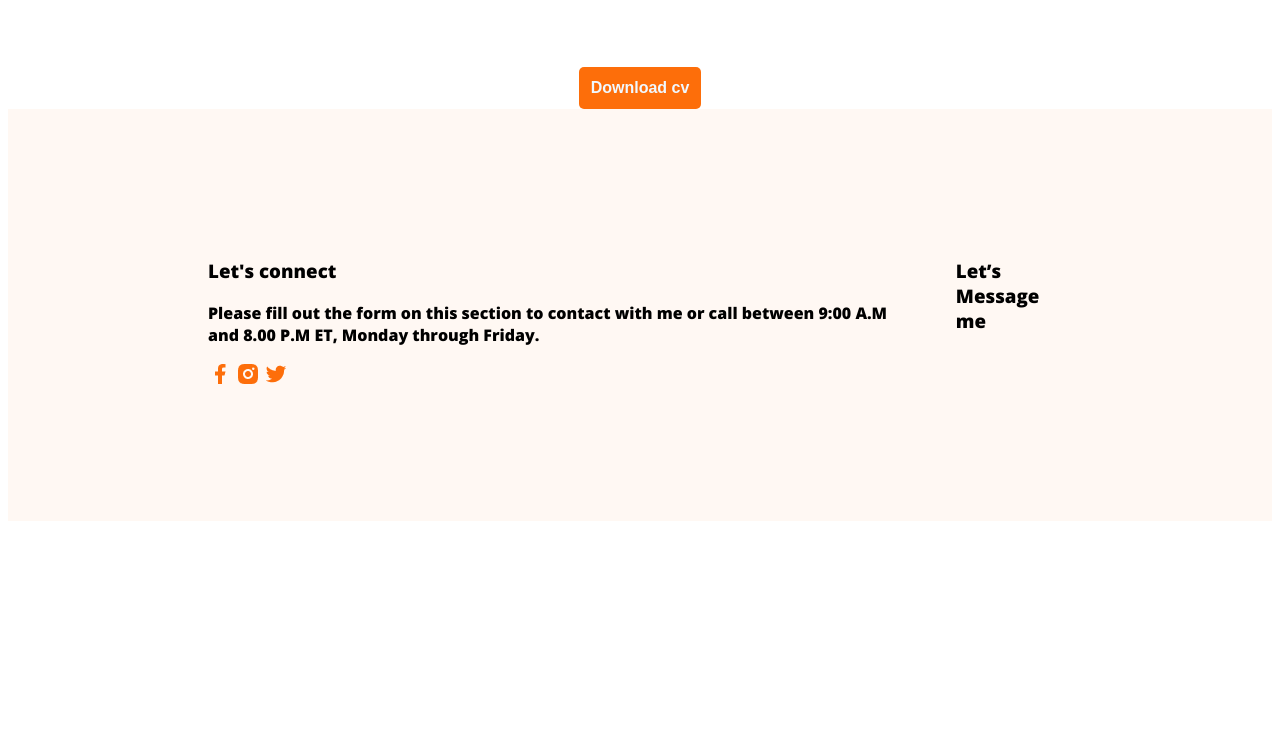
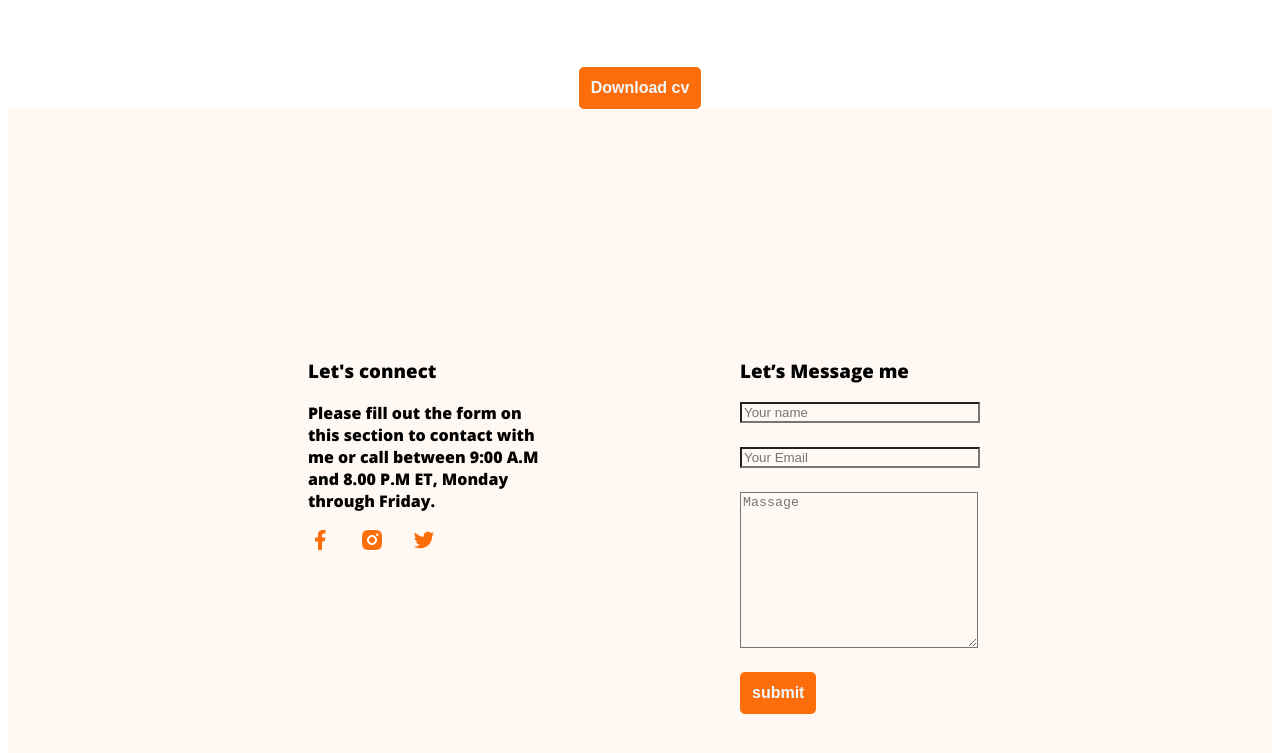
Before and after one commit to NafizFuad9/Developer-portfolio-, a plain HTML site: page index.html in a window 1280 px wide. Shown: the part 3036-3789 px from the top of the page. Before the commit the page ends 3565 px from the top, so only its background shows below. Drawn offline with nearby package versions, Linux system fonts and the light colour scheme.

Commit message:
finished footer

```diff
--- a/Styles/portfolio.css
+++ b/Styles/portfolio.css
@@ -38,7 +38,7 @@ nav a{
     color: #FD6E0A;
 
 }
- button{
+ .button{
     border-radius: 5px;
     background: #FD6E0A;
     border: 0;
@@ -200,4 +200,21 @@ margin-top: 50px;}
 footer{background-color: #FFF8F3;
 display: flex;
 padding: 130px 200px;
-gap: 50px;}
+/* gap: 50px; */
+}
+
+.footerItem{width: 50%;
+padding: 100px;}
+.connactform>input[type='text'],input[type='email'] ,textarea
+{
+    display: block;
+    margin-bottom: 24px;
+    padding: 18px 35 px;
+    color: #757575;
+    border: o;
+  background-color: #FFF8F3;
+  width: 100%;
+
+}
+
+.socialLinks a{margin-right:24px;}
--- a/index.html
+++ b/index.html
@@ -175,10 +175,6 @@
                      <a href=""><img src="images/icons/facebook.png" alt=""></a>
                      <a href=""><img src="images/icons/insta.png" alt=""></a>
                      <a href=""><img src="images/icons/twitter.png" alt=""></a>
-
-
-
-
                  </div>
  </div>
 
@@ -193,6 +189,14 @@
 
         <div class="footerItem">
         <h3 class="footsectionTitle">Let’s Message me</h3>
+     <form class="connactform">
+
+    <input type="text"placeholder="Your name">
+    <input type="email"placeholder="Your Email">
+    <textarea name="" id="" cols="30" rows="10"placeholder="Massage"></textarea>
+    <input class="button" type="submit" value="submit" >
+     </form>
+
     </div>
 
 
```
